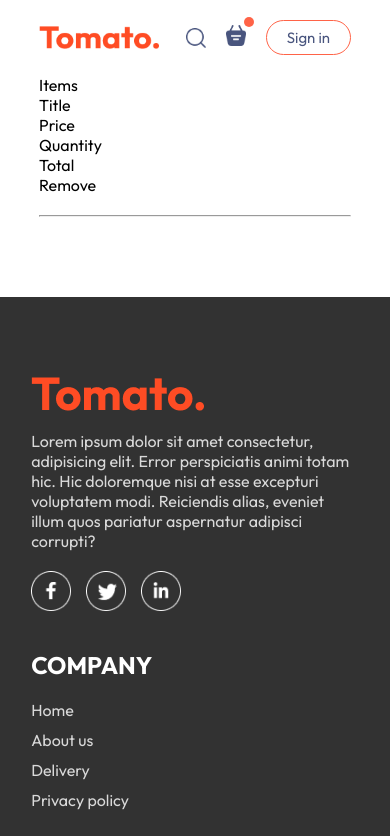
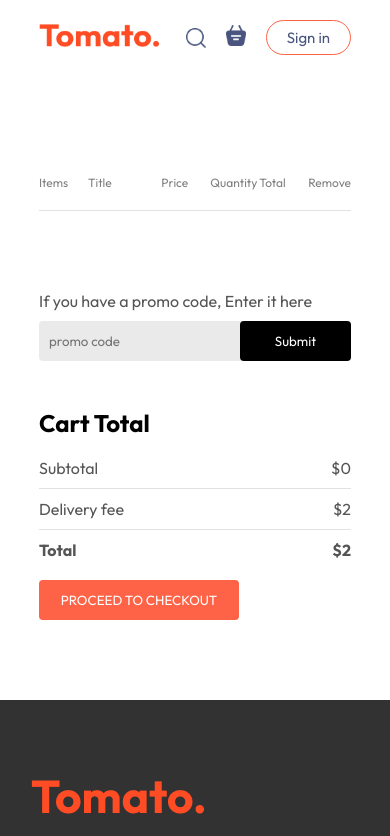
Before and after one commit to Pratyush3930/bhoko, a React (Vite) app in the folder frontend/: page /cart in a window 390 px wide. Shown: the top 836 px of the page. Built offline with nearby package versions, Linux system fonts and the light colour scheme.

Commit message:
Made the cart page responsive

```diff
--- a/frontend/src/components/Navbar/Navbar.jsx
+++ b/frontend/src/components/Navbar/Navbar.jsx
@@ -1,33 +1,64 @@
 /* eslint-disable react/prop-types */
-import './Navbar.css';
-import {assets} from '../../assets/assets'
-import { useState } from 'react';
-import {Link} from 'react-router-dom'
+import "./Navbar.css";
+import { assets } from "../../assets/assets";
+import { useContext, useState } from "react";
+import { Link } from "react-router-dom";
+import { StoreContext } from "../../context/Context";
 
-const Navbar = ({setShowLogin}) => {
+const Navbar = ({ setShowLogin }) => {
 
-  const [menu , setMenu] = useState("home");
+  const [menu, setMenu] = useState("home");
+
+  const {getTotalCartAmount} = useContext(StoreContext);
 
   return (
-    <div className='navbar'>
-        <img src={assets.logo} alt="Bhoko" className='logo'/>
+    <div className="navbar">
+      <Link to="/">
+        <img src={assets.logo} alt="Bhoko" className="logo" />
+      </Link>
       <ul className="navbar-menu">
-            <Link to='/' onClick={() => setMenu("home")} className={menu === "home" ? "active": ""}>Home</Link>
-            <a href='#explore-menu' onClick={() => setMenu("menu")} className={menu === "menu" ? "active": ""}>Menu</a>
+        <Link
+          to="/"
+          onClick={() => setMenu("home")}
+          className={menu === "home" ? "active" : ""}
+        >
+          Home
+        </Link>
+        <a
+          href="#explore-menu"
+          onClick={() => setMenu("menu")}
+          className={menu === "menu" ? "active" : ""}
+        >
+          Menu
+        </a>
         {/* explore-menu is the id of div in ExploreMenu*/}
-            <a href='#app-download' onClick={() => setMenu("mobile-app")} className={menu === "mobile-app" ? "active": ""}>Mobile App</a>
-            <a href='#footer' onClick={() => setMenu("contact-us")} className={menu === "contact-us" ? "active": ""}>Contact Us</a>
+        <a
+          href="#app-download"
+          onClick={() => setMenu("mobile-app")}
+          className={menu === "mobile-app" ? "active" : ""}
+        >
+          Mobile App
+        </a>
+        <a
+          href="#footer"
+          onClick={() => setMenu("contact-us")}
+          className={menu === "contact-us" ? "active" : ""}
+        >
+          Contact Us
+        </a>
       </ul>
       <div className="navbar-right">
         <img src={assets.search_icon} alt="" />
         <div className="navbar-search-icon">
+          <Link to="/cart">
             <img src={assets.basket_icon} alt="" />
-                <div className="dot"></div>
+          </Link>
+          <div className={getTotalCartAmount() ? "dot" : ""}></div>
         </div>
         <button onClick={() => setShowLogin(true)}>Sign in</button>
       </div>
     </div>
-  )
-}
+  );
+};
 
-export default Navbar
+export default Navbar;
--- a/frontend/src/context/Context.jsx
+++ b/frontend/src/context/Context.jsx
@@ -1,43 +1,55 @@
-import { createContext, useEffect, useState } from "react";
-import PropTypes from 'prop-types';
+/* eslint-disable react/prop-types */
+import { createContext, useState } from "react";
 import { food_list } from "../assets/assets";
 
 export const StoreContext = createContext(null);
 
-
 const StoreContextProvider = (props) => {
-
   const [cartItems, setCartItems] = useState({});
 
   const addToCart = (itemId) => {
-        if(!cartItems[itemId]) {
-            setCartItems((prev) => ({...prev, [itemId]: 1}));
+    if (!cartItems[itemId]) {
+      setCartItems((prev) => ({ ...prev, [itemId]: 1 }));
+    } else {
+      setCartItems((prev) => ({ ...prev, [itemId]: prev[itemId] + 1 }));
+      console.log(cartItems)
     }
-        else {
-            setCartItems((prev) => ({...prev, [itemId]: prev[itemId] + 1}));
+  };
+
+  const removeFromCart = (itemId) => {
+    setCartItems((prev) => ({ ...prev, [itemId]: prev[itemId] - 1 }));
+  };
+
+  const getTotalCartAmount = () => {
+    let totalAmount = 0;
+    // cartItems is not an array of objects
+    // so we use item in cartItems to only iterate the keys of given object
+    // if it was an array we do the below
+    // for (const item of cartItems) {
+    //     for (const key in item) {
+
+    // the of cartItems is used to iterate through the array of objects then the in item is used to give the keys in each object
+    for (const item in cartItems) {
+      if (cartItems[item] > 0) {
+        let itemInfo = food_list.find((product) => product._id === item);
+        totalAmount += itemInfo.price * cartItems[item];
       }
     }
-
-    const removeFromCart = (itemId) => {
-        setCartItems((prev) => ({...prev, [itemId] : prev[itemId] - 1}));
-    }
+    return totalAmount;
+  };
 
   const contextValue = {
     food_list,
     cartItems,
     addToCart,
-        removeFromCart
-    }
+    removeFromCart,
+    getTotalCartAmount,
+  };
   return (
-        <StoreContext.Provider value={contextValue} >
+    <StoreContext.Provider value={contextValue}>
       {props.children}
     </StoreContext.Provider>
-    )
-}
-// this it to define the children prop
-// if not defined a warning is shown that is annoying
-StoreContextProvider.propTypes = {
-    children: PropTypes.node.isRequired,
+  );
 };
 
 export default StoreContextProvider;
--- a/frontend/src/pages/Cart/Cart.css
+++ b/frontend/src/pages/Cart/Cart.css
@@ -0,0 +1,102 @@
+.cart {
+  margin-top: 100px;
+}
+
+.cart-items-title {
+  display: grid;
+  grid-template-columns: 1fr 1.5fr 1fr 1fr 1fr 0.5fr;
+  align-items: center;
+  color: grey;
+  font-size: max(1vw, 12px);
+}
+
+.cart-items-item {
+  margin: 10px 0px;
+  color: black;
+}
+
+.cart-items-item img {
+  width: 50px;
+}
+
+.cart hr {
+  height: 1px;
+  background-color: #e2e2e2;
+  border: none;
+}
+
+.cart-items-item .cross {
+  cursor: pointer;
+}
+
+.cart-bottom{
+    margin-top: 80px;
+    display: flex;
+    justify-content: space-between;
+    gap: max(12vw,20px);
+}
+
+.cart-total{
+    flex:1;
+    display: flex;
+    flex-direction: column;
+    gap: 20px;
+}
+
+.cart-total-details{
+    display: flex;
+    justify-content: space-between;
+    color: #555;
+}
+
+.cart-total hr{
+    margin: 10px 0px;
+}
+
+.cart-total button{
+    border: none;
+    color: white;
+    background-color: tomato;
+    width: max(15vw, 200px);
+    padding: 12px 0px;
+    border-radius: 4px;
+    cursor: pointer;
+}
+
+.cart-promocode{
+    flex: 1;
+}
+
+.cart-promocode p{
+  color: #555;
+}
+
+.cart-promocode-input{
+  margin-top: 10px;
+  display: flex;
+  justify-content: space-between;
+  align-items: center;
+  background-color: #eaeaea;
+  border-radius: 4px;
+}
+
+.cart-promocode-input input{
+  background: transparent;
+  border: none;
+  outline: none;
+  padding-left: 10px;
+}
+
+.cart-promocode-input button{
+  width: max(10vw , 150px);
+  padding: 12px 5px;
+  background-color: black;
+  border: none;
+  color: white;
+  border-radius: 4px;
+}
+@media (max-width: 750px){
+  .cart-bottom{
+    flex-direction: column-reverse;
+  }
+}
--- a/frontend/src/pages/Cart/Cart.jsx
+++ b/frontend/src/pages/Cart/Cart.jsx
@@ -1,13 +1,13 @@
-import { useContext } from 'react';
-import './Cart.css';
+/* eslint-disable react/jsx-key */
+import { useContext } from "react";
+import "./Cart.css";
 import { StoreContext } from "../../context/Context";
 
 const Cart = () => {
-
-  const {cartItems, food_list , removeFromCart} = useContext(StoreContext)
+  const { cartItems, food_list, removeFromCart, getTotalCartAmount } = useContext(StoreContext);
 
   return (
-    <div className='cart'>
+    <div className="cart">
       <div className="cart-items">
         <div className="cart-items-title">
           <p>Items</p>
@@ -19,9 +19,62 @@ const Cart = () => {
         </div>
         <br />
         <hr />
+        {food_list.map((item, index) => {
+          if (cartItems[item._id] > 0) {
+            return (
+              <div id={`${item.name}_${index}`}>
+                <div className="cart-items-title cart-items-item">
+                  <img src={item.image} />
+                  <p>{item.name}</p>
+                  <p>${item.price}</p>
+                  <p>{cartItems[item._id]}</p>
+                  <p>${item.price * cartItems[item._id]}</p>
+                  <p className="cross" onClick={() => removeFromCart(item._id)}>
+                    x
+                  </p>
+                </div>
+                <hr />
+              </div>
+            );
+          }
+        })}
+      </div>
+      <div className="cart-bottom">
+        <div className="cart-total">
+          <h2>Cart Total</h2>
+          <div>
+            <div className="cart-total-details">
+              <p>Subtotal</p>
+              <p>${getTotalCartAmount()}</p>
+            </div>
+            <hr />
+            <div className="cart-total-details">
+              <p>Delivery fee</p>
+              <p>${2}</p>
+            </div>
+            <hr />
+            <div className="cart-total-details">
+              {/* for bold text */}
+              <b>Total</b>
+              <b>${getTotalCartAmount()+2}</b>
+            </div>
+          </div>
+          <button>PROCEED TO CHECKOUT</button>
+        </div>
+        <div className="cart-promocode">
+          <div>
+            <p>
+              If you have a promo code, Enter it here
+            </p>
+            <div className="cart-promocode-input">
+              <input type="text" placeholder="promo code"/>
+              <button>Submit</button>
+            </div>
+          </div>
+        </div>
       </div>
     </div>
-  )
-}
+  );
+};
 
-export default Cart
+export default Cart;
```
Lines whose indentation alone changed are shown as unchanged.
